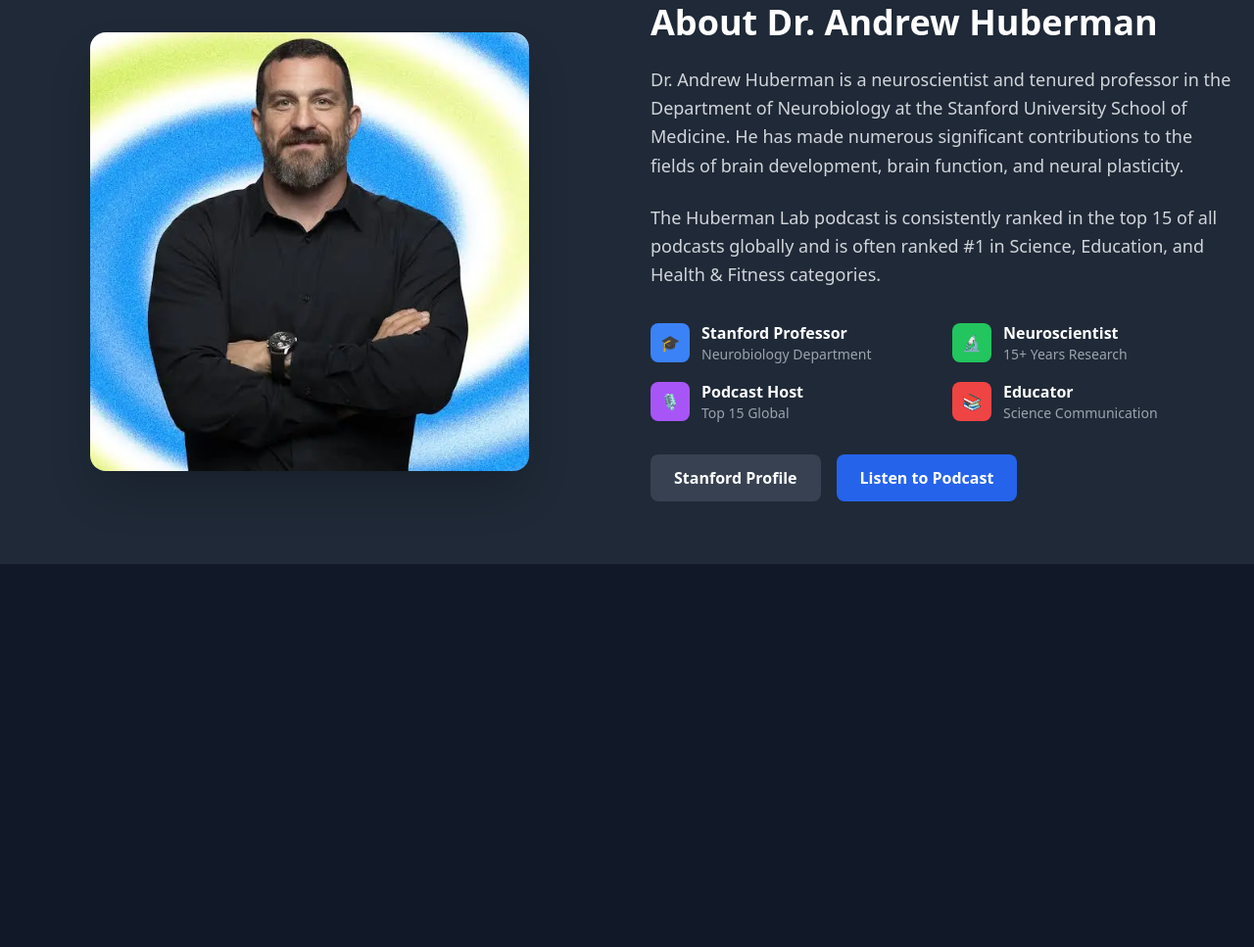
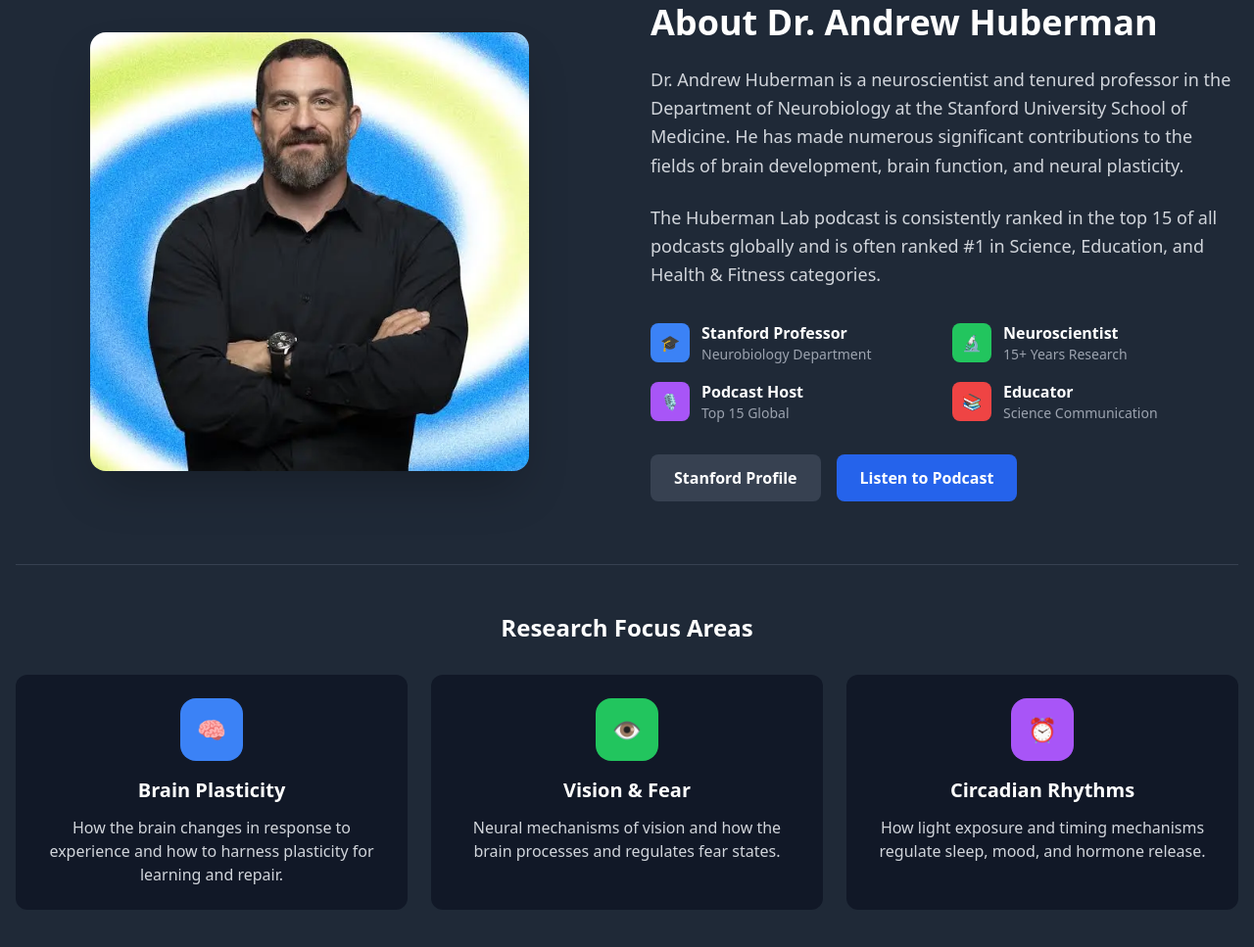
Before and after one commit to Dadir-Dev/tailwind-project-1, a plain HTML site: page index.html in a window 1280 px wide. Shown: the part 3100-4067 px from the top of the page at 98% size. Before the commit the page ends 3676 px from the top, so only its background shows below. Drawn offline with nearby package versions, Linux system fonts and the light colour scheme.

Commit message:
feat: include research focus areas with hover effects

```diff
--- a/index.html
+++ b/index.html
@@ -772,6 +772,64 @@
               </div>
             </div>
           </div>
+
+          <!-- Research Focus Areas -->
+          <div class="mt-16 pt-12 border-t border-gray-700">
+            <h3 class="text-2xl font-bold text-white text-center mb-8">
+              Research Focus Areas
+            </h3>
+
+            <div class="grid grid-cols-1 md:grid-cols-3 gap-6">
+              <div
+                class="bg-gray-900 rounded-xl p-6 text-center group hover:bg-gray-850 transition-colors duration-300"
+              >
+                <div
+                  class="w-16 h-16 bg-blue-500 rounded-2xl flex items-center justify-center mx-auto mb-4 group-hover:scale-110 transition-transform duration-300"
+                >
+                  <span class="text-white text-2xl">🧠</span>
+                </div>
+                <h4 class="text-xl font-bold text-white mb-3">
+                  Brain Plasticity
+                </h4>
+                <p class="text-gray-300">
+                  How the brain changes in response to experience and how to
+                  harness plasticity for learning and repair.
+                </p>
+              </div>
+
+              <div
+                class="bg-gray-900 rounded-xl p-6 text-center group hover:bg-gray-850 transition-colors duration-300"
+              >
+                <div
+                  class="w-16 h-16 bg-green-500 rounded-2xl flex items-center justify-center mx-auto mb-4 group-hover:scale-110 transition-transform duration-300"
+                >
+                  <span class="text-white text-2xl">👁️</span>
+                </div>
+                <h4 class="text-xl font-bold text-white mb-3">Vision & Fear</h4>
+                <p class="text-gray-300">
+                  Neural mechanisms of vision and how the brain processes and
+                  regulates fear states.
+                </p>
+              </div>
+
+              <div
+                class="bg-gray-900 rounded-xl p-6 text-center group hover:bg-gray-850 transition-colors duration-300"
+              >
+                <div
+                  class="w-16 h-16 bg-purple-500 rounded-2xl flex items-center justify-center mx-auto mb-4 group-hover:scale-110 transition-transform duration-300"
+                >
+                  <span class="text-white text-2xl">⏰</span>
+                </div>
+                <h4 class="text-xl font-bold text-white mb-3">
+                  Circadian Rhythms
+                </h4>
+                <p class="text-gray-300">
+                  How light exposure and timing mechanisms regulate sleep, mood,
+                  and hormone release.
+                </p>
+              </div>
+            </div>
+          </div>
         </div>
       </section>
     </div>
```
